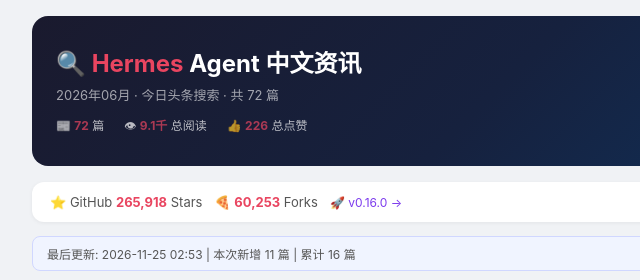
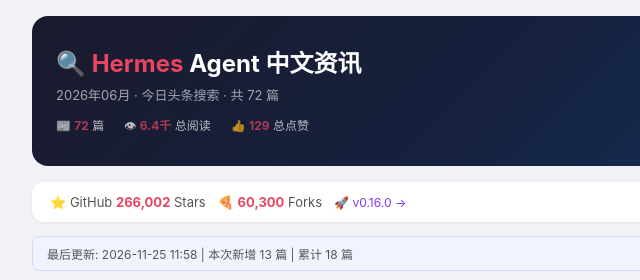
Before and after one commit to caesaryin2026/hermes-news, a plain HTML site: page hermes-news.html in a window 1280 px wide. Shown: the top 280 px of the page, 144-784 px from the left. Drawn offline with Linux system fonts and the light colour scheme.

Commit message:
🔄 News refresh 2026-11-25 11:58

```diff
--- a/hermes-news.html
+++ b/hermes-news.html
@@ -58,16 +58,16 @@ body{font-family:-apple-system,"PingFang SC","Microsoft YaHei",sans-serif;backgr
 <div class="hdr">
 <h1>&#128269; <span>Hermes</span> Agent 中文资讯</h1>
 <div class="sub">2026年06月 · 今日头条搜索 · 共 72 篇</div>
-<div class="s"><div>&#128240; <strong>72</strong> 篇</div><div>&#128065; <strong>9.1千</strong> 总阅读</div><div>&#128077; <strong>226</strong> 总点赞</div></div>
+<div class="s"><div>&#128240; <strong>72</strong> 篇</div><div>&#128065; <strong>6.4千</strong> 总阅读</div><div>&#128077; <strong>129</strong> 总点赞</div></div>
 </div>
 
 <div class="gh">
-<span class="g">&#11088; GitHub <strong>265,918</strong> Stars</span>
-<span class="g">&#127829; <strong>60,253</strong> Forks</span>
+<span class="g">&#11088; GitHub <strong>266,002</strong> Stars</span>
+<span class="g">&#127829; <strong>60,300</strong> Forks</span>
 <a href="https://github.com/NousResearch/hermes-agent/releases/tag/v2026.6.5" target="_blank">&#128640; v0.16.0 &rarr;</a>
 </div>
 
-<div class="refresh-info">最后更新: 2026-11-25 02:53 | 本次新增 11 篇 | 累计 16 篇</div>
+<div class="refresh-info">最后更新: 2026-11-25 11:58 | 本次新增 13 篇 | 累计 18 篇</div>
 
 <div class="tb">
 <span class="l">&#128204; 排序：</span>
```
Also changed, not shown: articles_cache.json (+1 -1 lines), index.html (+4 -4 lines).
